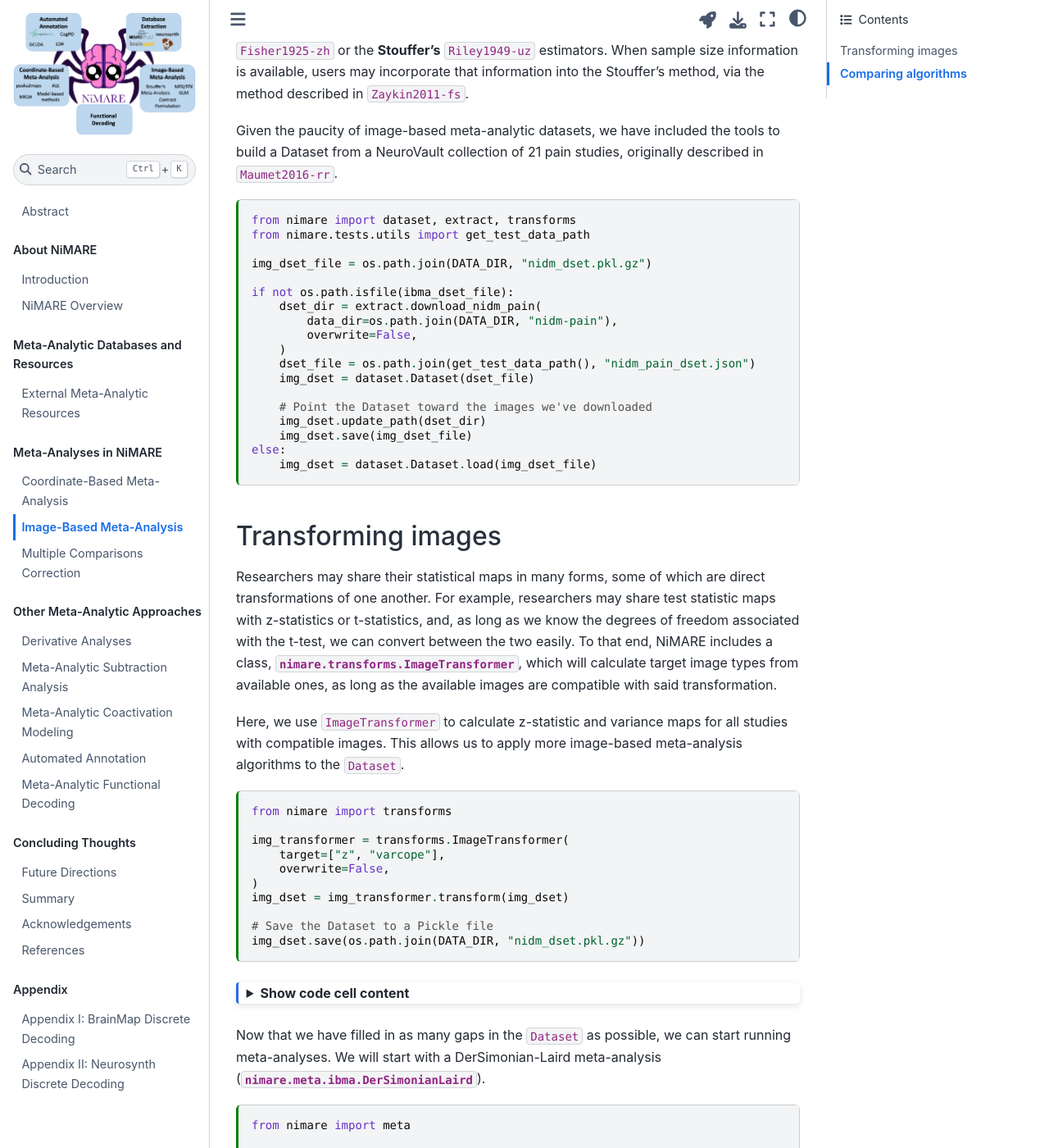
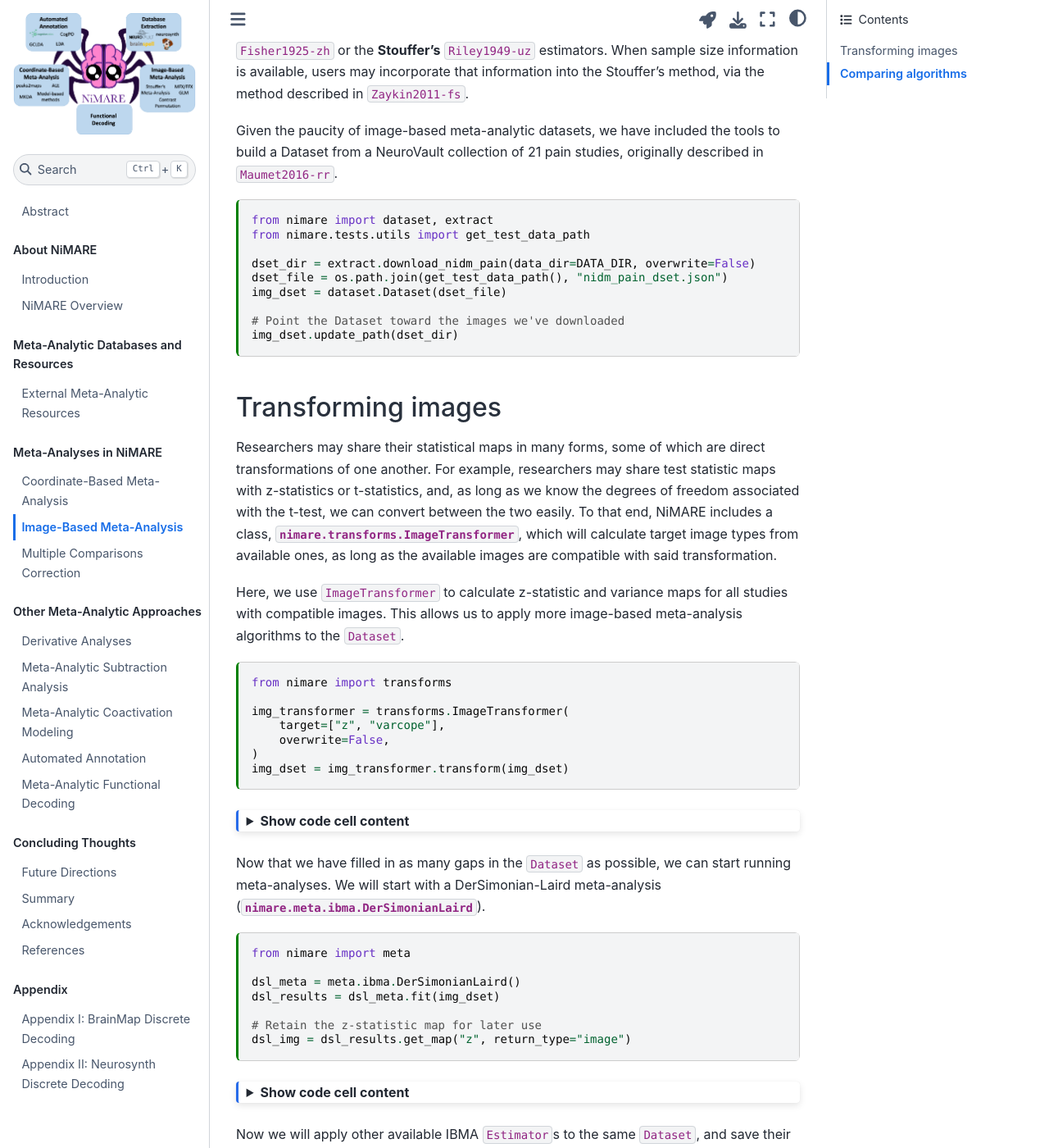
Before and after one commit to NBCLab/nimare-paper, a Jupyter Book: the page built from content/ibma.md, in a window 1280 px wide and 1400 px high, scrolled down 1603 px. Shown: the whole window at 82% size. Built offline with Jupyter Book 1.0.4 settings and Sphinx 7.4.7 and the Sphinx Book theme 1.1.4, drawn with Linux system fonts in a browser that asks for light colours; cross-references to code outside the pages are shown as plain code.

Commit message:
Don't save the image-based Dataset.
It's not used outside of that notebook.

````diff
--- a/content/ibma.md
+++ b/content/ibma.md
@@ -70,24 +70,15 @@ When sample size information is available, users may incorporate that informatio
 Given the paucity of image-based meta-analytic datasets, we have included the tools to build a Dataset from a NeuroVault collection of 21 pain studies, originally described in {cite:t}`Maumet2016-rr`.
 
 ```{code-cell} ipython3
-from nimare import dataset, extract, transforms
+from nimare import dataset, extract
 from nimare.tests.utils import get_test_data_path
 
-img_dset_file = os.path.join(DATA_DIR, "nidm_dset.pkl.gz")
+dset_dir = extract.download_nidm_pain(data_dir=DATA_DIR, overwrite=False)
+dset_file = os.path.join(get_test_data_path(), "nidm_pain_dset.json")
+img_dset = dataset.Dataset(dset_file)
 
-if not os.path.isfile(ibma_dset_file):
-    dset_dir = extract.download_nidm_pain(
-        data_dir=os.path.join(DATA_DIR, "nidm-pain"),
-        overwrite=False,
-    )
-    dset_file = os.path.join(get_test_data_path(), "nidm_pain_dset.json")
-    img_dset = dataset.Dataset(dset_file)
-
-    # Point the Dataset toward the images we've downloaded
-    img_dset.update_path(dset_dir)
-    img_dset.save(img_dset_file)
-else:
-    img_dset = dataset.Dataset.load(img_dset_file)
+# Point the Dataset toward the images we've downloaded
+img_dset.update_path(dset_dir)
 ```
 
 ## Transforming images
@@ -106,9 +97,6 @@ img_transformer = transforms.ImageTransformer(
     overwrite=False,
 )
 img_dset = img_transformer.transform(img_dset)
-
-# Save the Dataset to a Pickle file
-img_dset.save(os.path.join(DATA_DIR, "nidm_dset.pkl.gz"))
 ```
 
 ```{code-cell} ipython3
````
